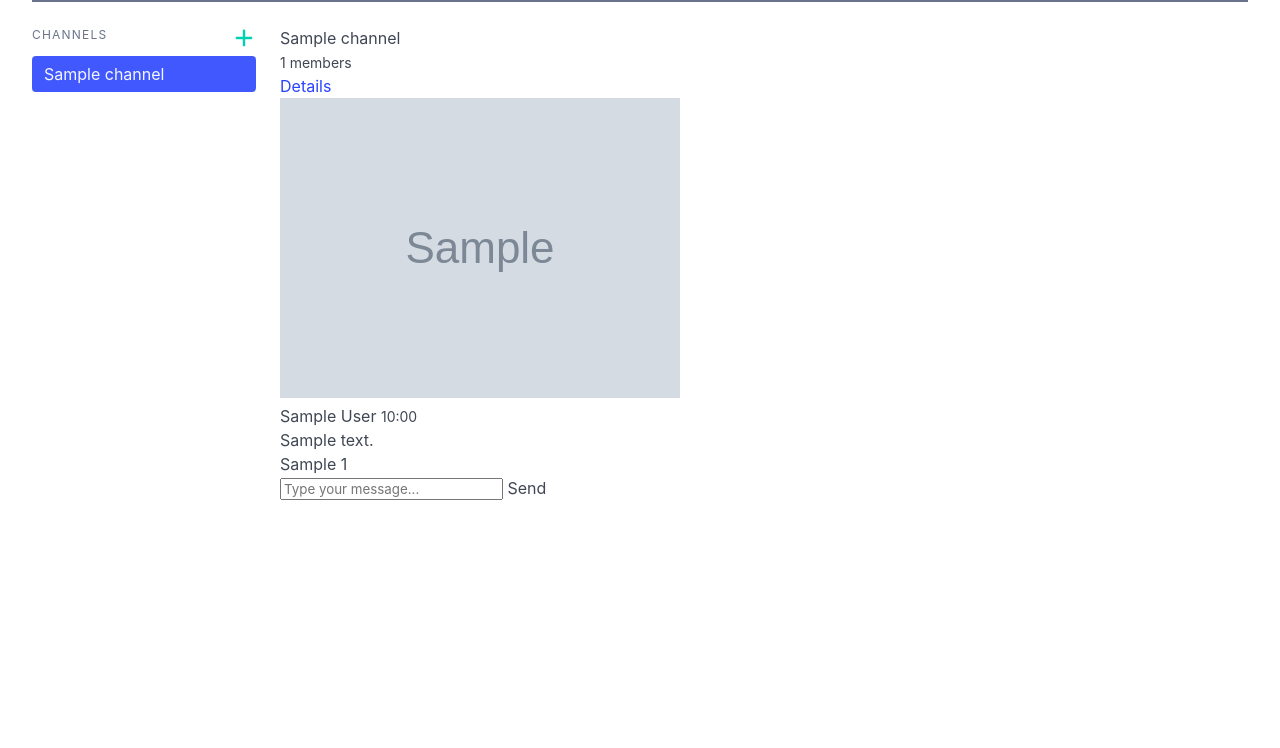
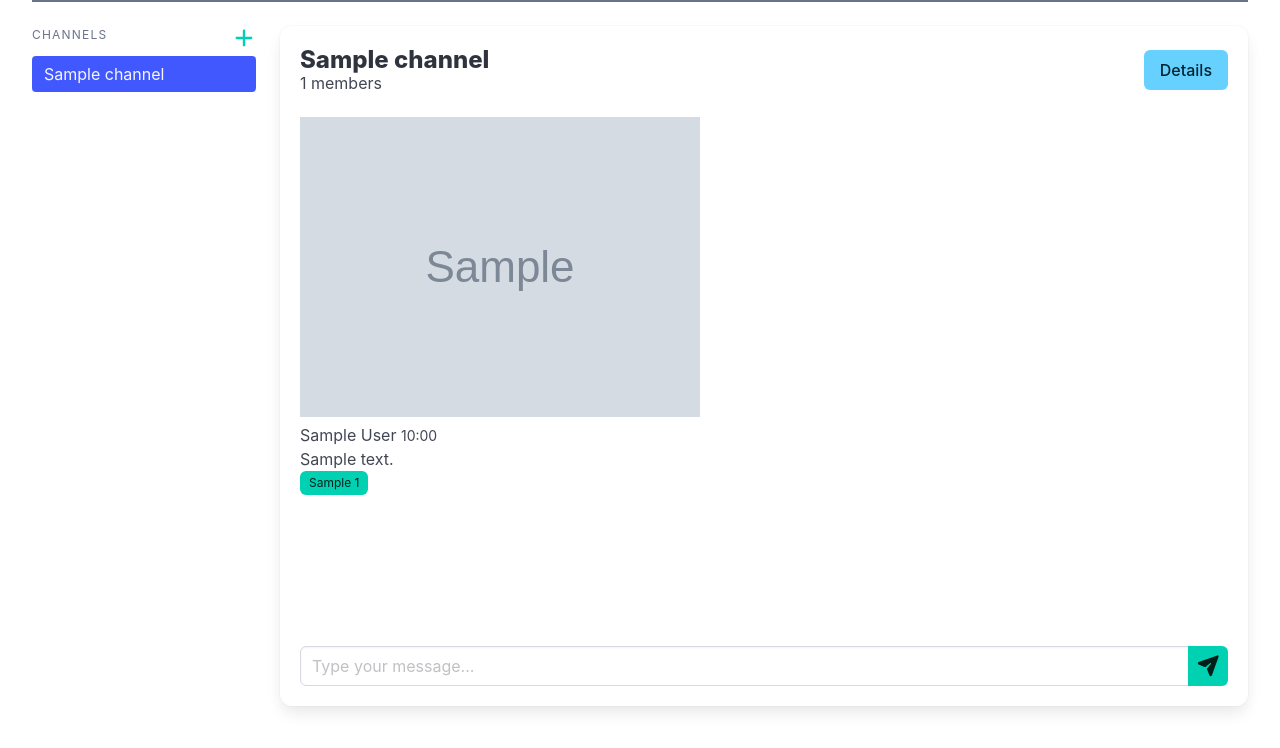
Before and after one commit to EliasObeid9-02/ChatLite, a Django app: page /channel/00000000-0000-0000-0000-000000000001/ in a window 1280 px wide. Shown: the part 52-800 px from the top of the page. Run offline with Django 5.2, Linux system fonts and the light colour scheme; a user stored in the database is signed in; tables that the repository leaves empty hold one stand-in row (values such as "Sample post"); grey boxes marked "Sample" are stand-in pictures.

Commit message:
refactor(ui): Refactor chat interface and improve scrolling
- Updates the chat message form to use a modern, icon-only send button
  and Bulma styling for a cleaner look.
- Implements a flexbox-based layout for the chat log, confining the
  scrollbar within the chat container and preventing page-level scrolling.
- Enhances the scrollToBottom functionality by adding an htmx:wsAfterMessage
  event listener, ensuring the chat automatically scrolls on new messages.
- Adds the "input" class to the MessageForm for consistent styling.

```diff
--- a/chats/forms.py
+++ b/chats/forms.py
@@ -62,5 +62,10 @@ class MessageForm(forms.ModelForm):
         model = Message
         fields = ("content",)
         widgets = {
-            "content": forms.TextInput(attrs={"placeholder": "Type your message..."}),
+            "content": forms.TextInput(
+                attrs={
+                    "placeholder": "Type your message...",
+                    "class": "input",
+                }
+            ),
         }
--- a/ui/templates/chats/channel_chat.html
+++ b/ui/templates/chats/channel_chat.html
@@ -1,28 +1,47 @@
 {% extends is_htmx_request|yesno:"_base.html,base.html" %}
 {% load tz %}
 {% block layout %}
-    <div class="chat-container" ws-connect="/ws/chat/{{ channel.id }}/">
-        <div class="chat-header">
-            <div class="channel-info">
-                <h2>{{ channel.name }}</h2>
-                <small>{{ members_count }} members</small>
+    <div class="container" ws-connect="/ws/chat/{{ channel.id }}/">
+        <div class="box" style="display: flex; flex-direction: column; height: 85vh;">
+            <div class="level">
+                <div class="level-left">
+                    <div>
+                        <h2 class="title is-4">{{ channel.name }}</h2>
+                        <p class="subtitle is-6">{{ members_count }} members</p>
                     </div>
+                </div>
+                <div class="level-right">
                     <a href="{% url 'chats:channel-details' channel_id=channel.id %}"
-               class="channel-details-link">Details</a>
+                       class="button is-info">Details</a>
                 </div>
-        <div class="chat-log" id="chat-log">
+            </div>
+            <div class="content" id="chat-log" style="flex-grow: 1; overflow-y: auto;">
                 {% for group in grouped_messages %}
                     {% include "chats/partials/_message_group.html" with group=group %}
                 {% empty %}
-                <p id="no-messages-p" class="no-messages">No messages yet. Be the first to say something!</p>
+                    <p id="no-messages-p" class="has-text-centered">No messages yet. Be the first to say something!</p>
                 {% endfor %}
             </div>
-        <div class="chat-form">
             <form id="chat-form" ws-send>
+                <div class="field has-addons">
+                    <div class="control is-expanded">
                         <input type="hidden" name="type" value="message">
                         {% csrf_token %}
                         {{ form.content }}
-                <button type="submit">Send</button>
+                    </div>
+                    <div class="control">
+                        <button type="submit" class="button is-primary">
+                            <span class="icon">
+                                <svg xmlns="http://www.w3.org/2000/svg"
+                                     viewBox="0 0 640 640"
+                                     fill="currentColor">
+                                    <!--!Font Awesome Free v7.0.1 by @fontawesome - https://fontawesome.com License - https://fontawesome.com/license/free Copyright 2025 Fonticons, Inc.-->
+                                    <path d="M568.4 37.7C578.2 34.2 589 36.7 596.4 44C603.8 51.3 606.2 62.2 602.7 72L424.7 568.9C419.7 582.8 406.6 592 391.9 592C377.7 592 364.9 583.4 359.6 570.3L295.4 412.3C290.9 401.3 292.9 388.7 300.6 379.7L395.1 267.3C400.2 261.2 399.8 252.3 394.2 246.7C388.6 241.1 379.6 240.7 373.6 245.8L261.2 340.1C252.1 347.7 239.6 349.7 228.6 345.3L70.1 280.8C57 275.5 48.4 262.7 48.4 248.5C48.4 233.8 57.6 220.7 71.5 215.7L568.4 37.7z" />
+                                </svg>
+                            </span>
+                        </button>
+                    </div>
+                </div>
             </form>
         </div>
         <form id="reaction-form" ws-send style="display: none;">
@@ -40,6 +59,8 @@
         }
 
         document.addEventListener('DOMContentLoaded', scrollToBottom);
+        document.addEventListener('htmx:afterSwap', scrollToBottom);
+        document.body.addEventListener('htmx:wsAfterMessage', scrollToBottom);
         document.addEventListener('htmx:wsAfterSend', function (evt) {
             const messageInput = document.querySelector('[name="content"]');
             if (messageInput) {
--- a/ui/templates/chats/partials/_reactions_list.html
+++ b/ui/templates/chats/partials/_reactions_list.html
@@ -1,5 +1,5 @@
-<div class="reactions" id="reactions-for-message-{{ message_id }}">
+<div class="tags are-small" id="reactions-for-message-{{ message_id }}">
     {% for emoji, count in reaction_counts.items %}
-        <div class="reaction-emoji {% if emoji in user_reacted_emojis %}reacted{% endif %}">{{ emoji }} {{ count }}</div>
+        <span class="tag {% if emoji in user_reacted_emojis %}is-primary{% endif %}">{{ emoji }} {{ count }}</span>
     {% endfor %}
 </div>
```
Lines whose indentation alone changed are shown as unchanged.
